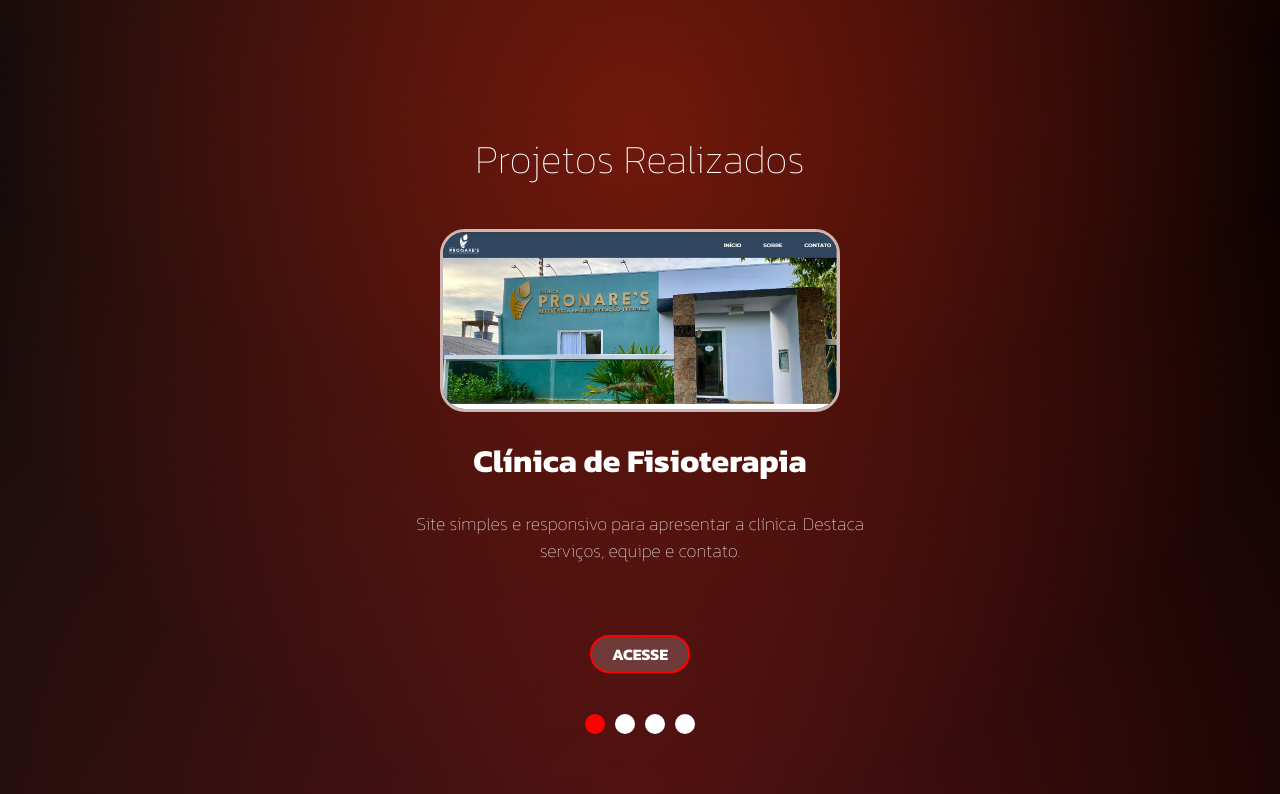
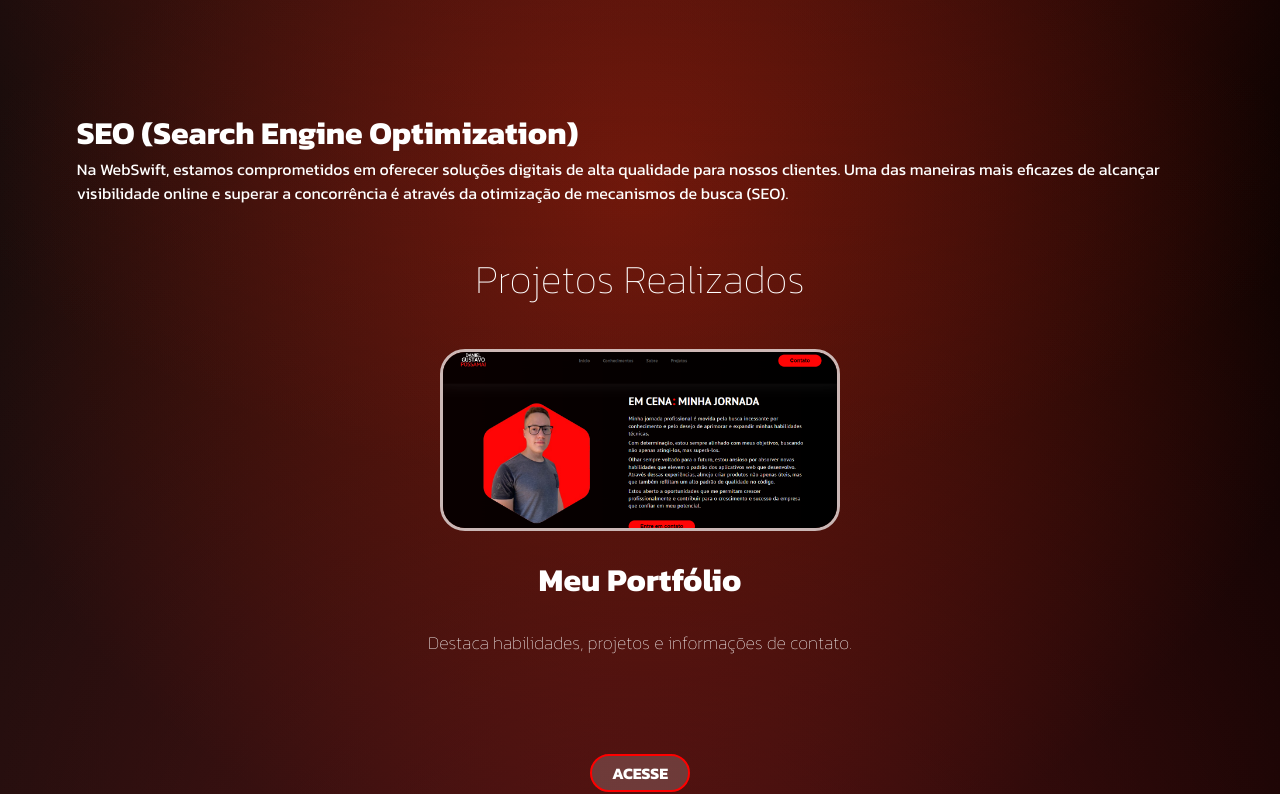
Before and after one commit to Daniel-Possamai/myLandPagePrincipal, a React (Create React App) app: page / in a window 1280 px wide. Shown: the part 1091-1885 px from the top of the page. Built offline with nearby package versions, Linux system fonts and the light colour scheme; a web font is replaced by a local one.

Commit message:
Atualizado tarefas e o SEO

```diff
--- a/src/components/seo/seo.tsx
+++ b/src/components/seo/seo.tsx
@@ -4,7 +4,8 @@ export default function Seo(){
     return (
         <div className="container-g-seo">
             <div className="infos-seo">
-
+                <h1>SEO (Search Engine Optimization)</h1>
+                <p>Na WebSwift, estamos comprometidos em oferecer soluções digitais de alta qualidade para nossos clientes. Uma das maneiras mais eficazes de alcançar visibilidade online e superar a concorrência é através da otimização de mecanismos de busca (SEO).</p>
             </div>
             <div className="img-seo">
                 <img src="./" alt="" />
--- a/src/pages/home/home.tsx
+++ b/src/pages/home/home.tsx
@@ -8,6 +8,7 @@ import { SliderData } from "../../utils/data"
 import Faaq from "../../components/faq/faq"
 import Footer from "../../components/footer/footer"
 import Forms from "../../components/formulario/formulario"
+import Seo from "../../components/seo/seo"
 
 
 
@@ -39,13 +40,15 @@ export default function Home(){
     return (
         <div className={ 'container-home' }>
 
-        { loading ?
+        {/* { loading ?
              ( <PreLoader/> )
-             :
+             : */}
              <div className={ 'container-Englobador' }>
                 <Hero/>
 
                 <Objectpage />
+
+                <Seo/>
 
                 <Slider slides={ SliderData }/>
 
@@ -54,7 +57,7 @@ export default function Home(){
                 <Faaq/>
 
             </div>
-        }
+        {/* } */}
 
         {loading ? ""
             :
```
Also changed, not shown: tarefas.txt.
